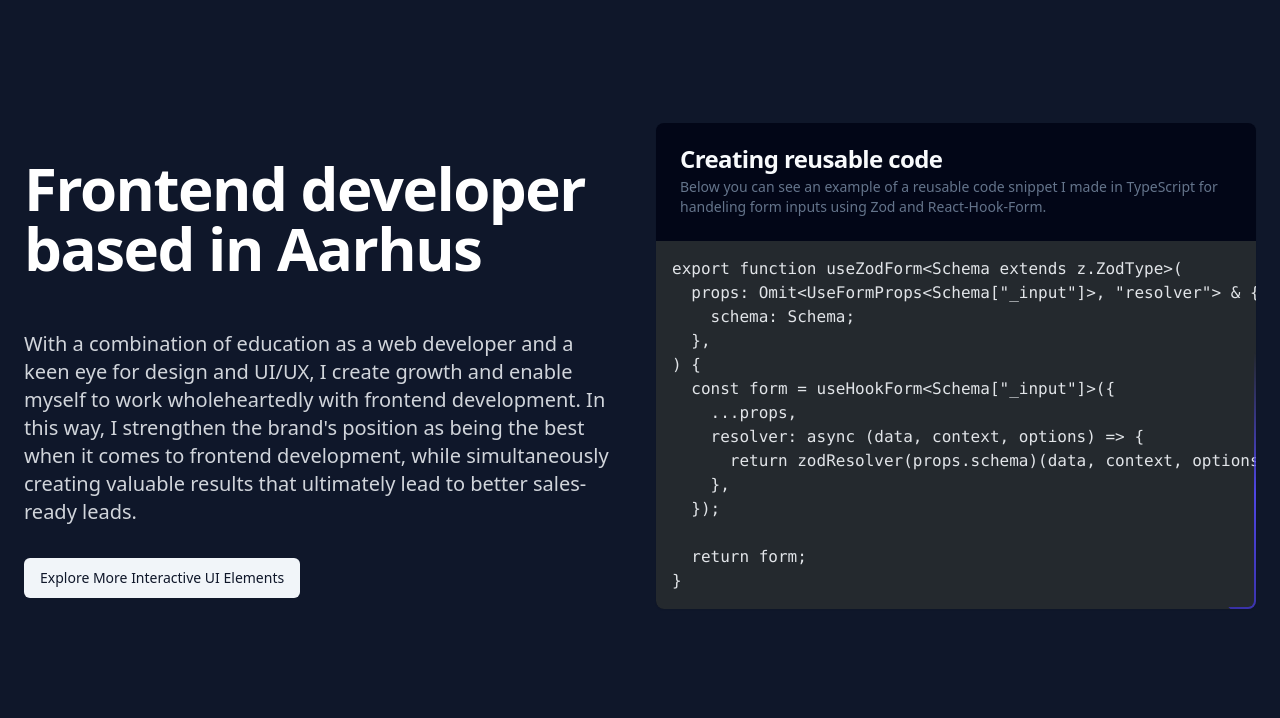
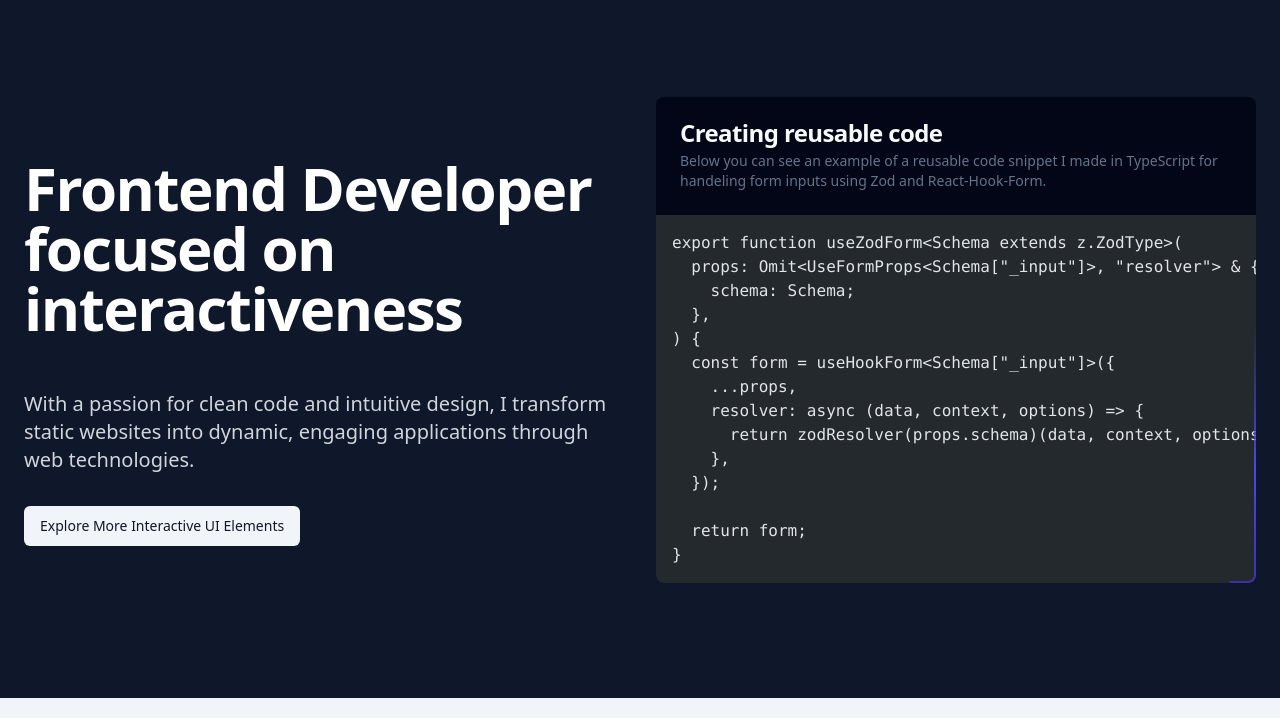
Before and after one commit to daniielp/daniiel-dev, an Astro site: page / in a window 1280 px wide. Shown: the part 82-800 px from the top of the page. Built offline with nearby package versions, Linux system fonts and the light colour scheme; Astro itself is replaced by a stand-in of ours; code samples lack their colours.

Commit message:
Update index.astro

```diff
--- a/src/pages/index.astro
+++ b/src/pages/index.astro
@@ -10,8 +10,8 @@ import TestimonialSection from "@/blocks/testimonial-section.astro"
 <Layout title="Your Creative Frontend Developer - Daniiel">
   <main>
     <CodeEditor
-      title="Frontend developer based in Aarhus"
-      description="With a combination of education as a web developer and a keen eye for design and UI/UX, I create growth and enable myself to work wholeheartedly with frontend development. In this way, I strengthen the brand's position as being the best when it comes to frontend development, while simultaneously creating valuable results that ultimately lead to better sales-ready leads."
+      title="Frontend Developer focused on interactiveness"
+      description="With a passion for clean code and intuitive design, I transform static websites into dynamic, engaging applications through web technologies."
     />
     <Projects />
     <Promo
```
